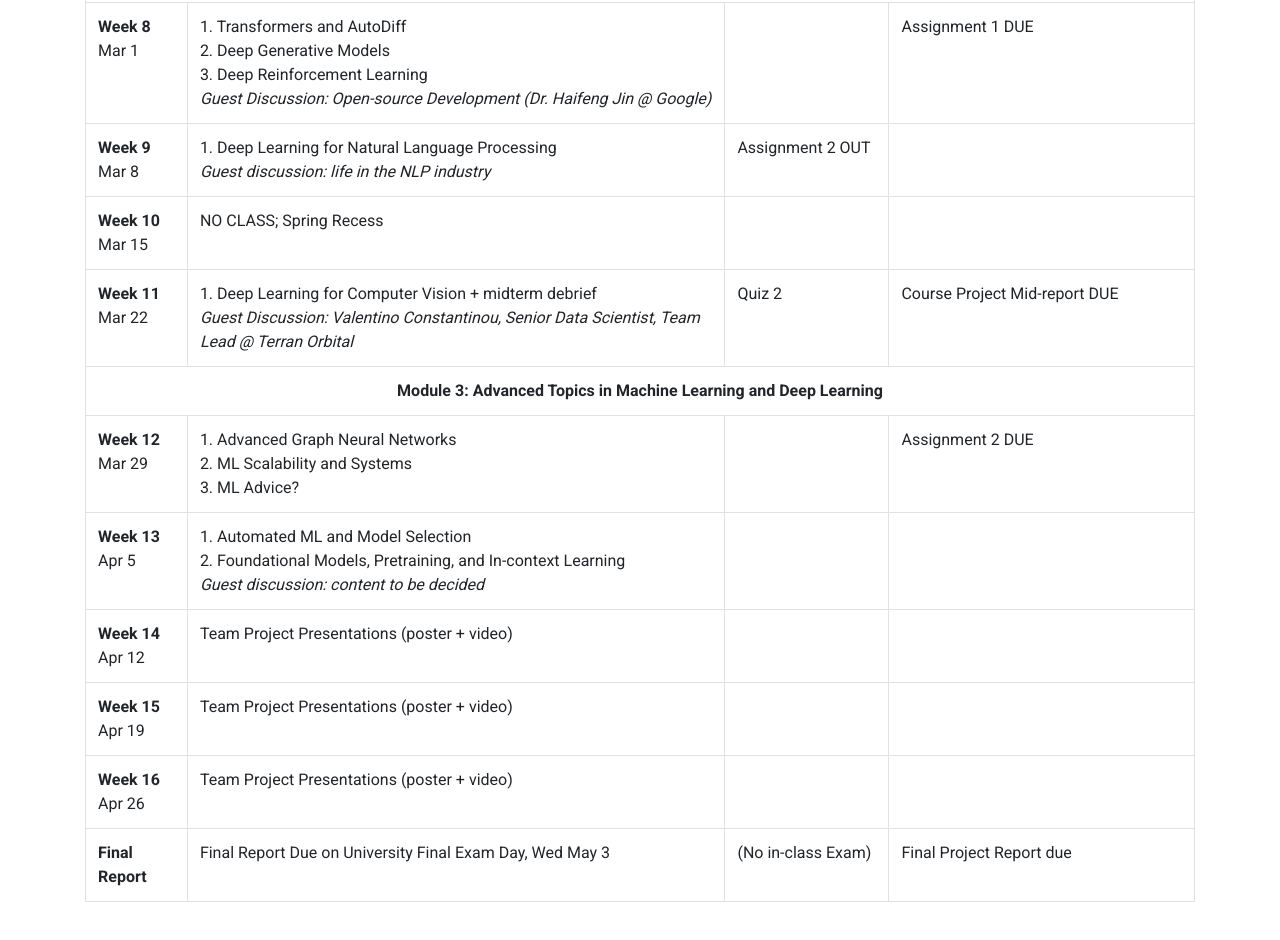
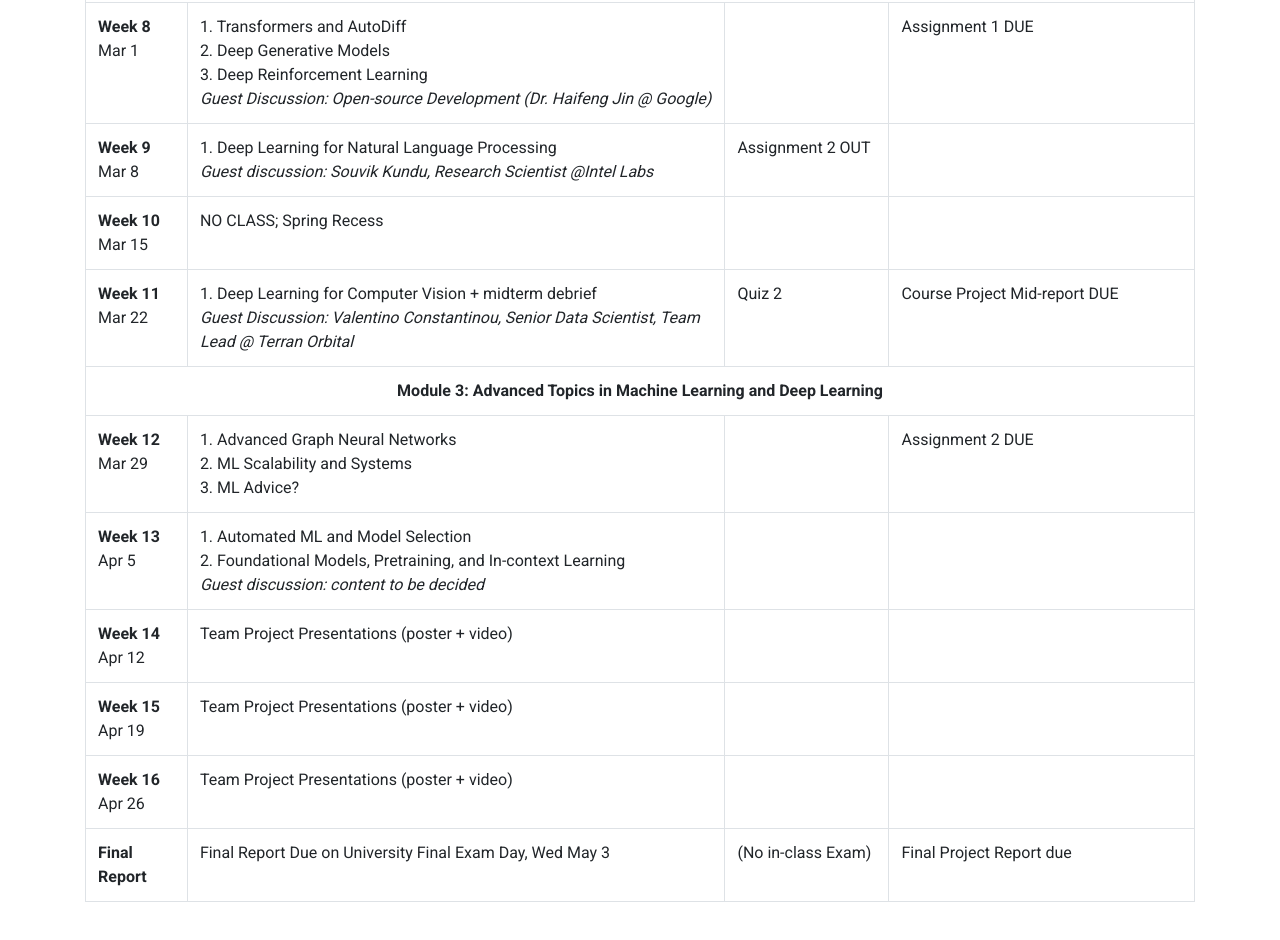
Before and after one commit to USC-ASAP/CSCI566-S24, a plain HTML site: page schedule.html in a window 1280 px wide. Shown: the part 1255-2195 px from the top of the page. Drawn offline with nearby package versions, Linux system fonts and the light colour scheme.

Commit message:
update schedule

```diff
--- a/schedule.html
+++ b/schedule.html
@@ -216,7 +216,7 @@
                             <td><strong>Week 9</strong><br>Mar 8</td>
                             <td>
                                 1. Deep Learning for Natural Language Processing<br>
-                                <em>Guest discussion: life in the NLP industry</em>
+                                <em>Guest discussion: Souvik Kundu, Research Scientist @Intel Labs</em>
                             </td>
                             <td>Assignment 2 OUT</td>
                             <td></td>
```
